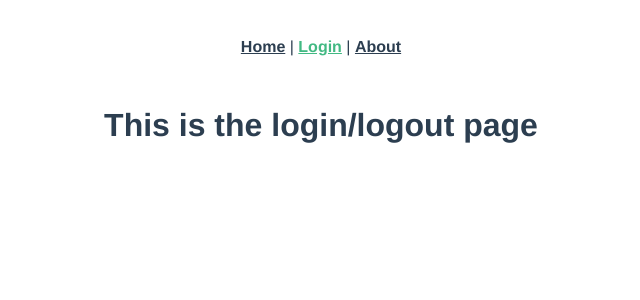
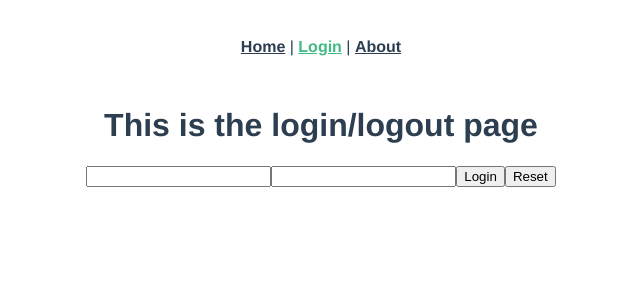
Before and after one commit to gluehloch/vue-jwt-example, a Vue app: page /login in a window 1280 px wide. Shown: the top 300 px of the page, without its empty margins (319-959 px from the left). Built offline with nearby package versions, Linux system fonts and the light colour scheme.

Commit message:
Updated eslint (no padded blocks). Added simple login form.

```diff
--- a/src/views/Login.vue
+++ b/src/views/Login.vue
@@ -1,11 +1,27 @@
 <template>
   <div>
     <h1>This is the login/logout page</h1>
+    <form id="loginform" name="loginform">
+        <input type="text" id="username" name="username" max="50"/>
+        <input type="password" id="password" name="password"/>
+        <button id="loginbutton" name="loginbutton" v-on:click="startLogin" title="Login">Login</button>
+        <button id="resetbutton" name="resetbutton" v-on:click="reset" title="Reset">Reset</button>
+    </form>
   </div>
 </template>
 <script lang="ts">
 import { Component, Vue } from 'vue-property-decorator'
 
 @Component
-export default class Login extends Vue {}
+export default class Login extends Vue {
+
+  startLogin(): void {
+    console.log('Login :: startLogin')
+  }
+
+  reset(): void {
+    console.log('Login :: reset')
+  }
+
+}
 </script>
```
Also changed, not shown: .eslintrc.js.
